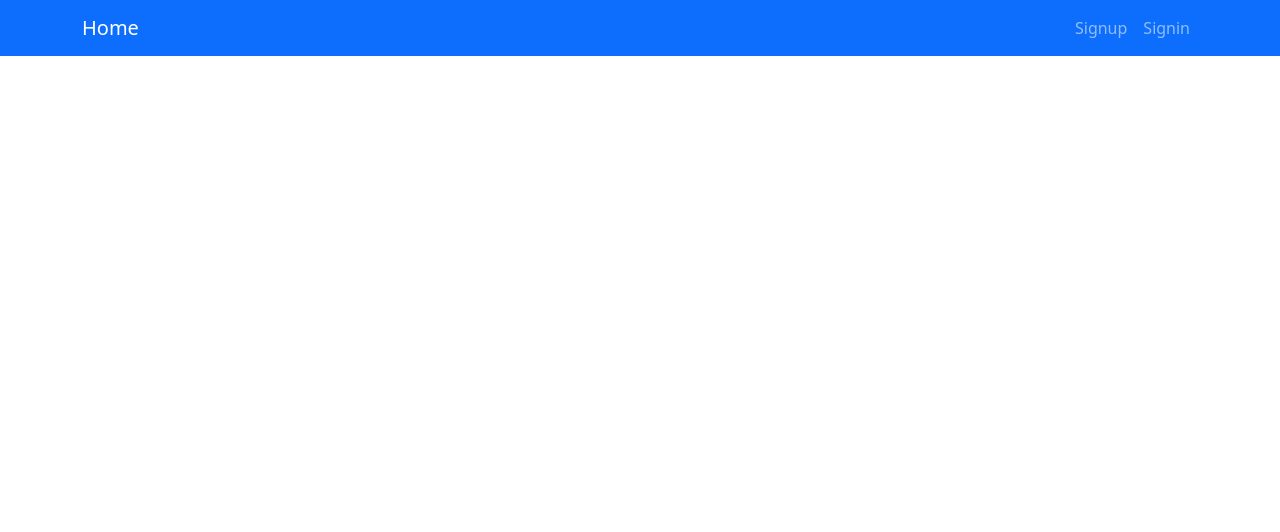
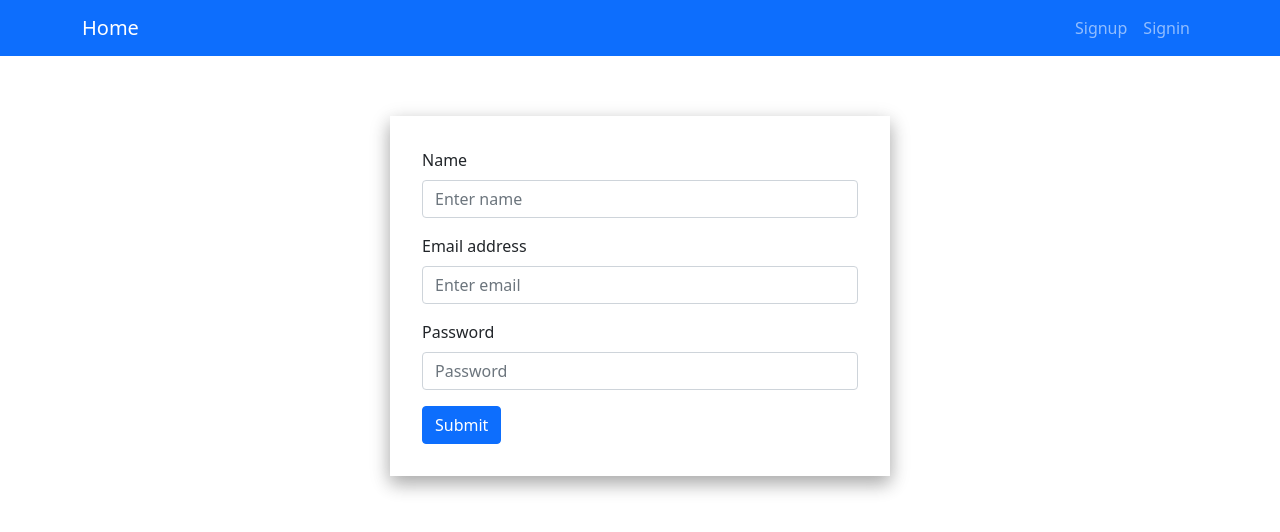
Before and after one commit to sachin-me/simple-auth-app, a React (Create React App) app in the folder client/: page /signup in a window 1280 px wide. Shown: the top 532 px of the page. Built offline with nearby package versions, Linux system fonts and the light colour scheme.

Commit message:
Add static signup form

```diff
--- a/client/src/App.js
+++ b/client/src/App.js
@@ -2,12 +2,16 @@
 import { BrowserRouter as Router, Switch, Route } from 'react-router-dom';
 import "./App.scss";
 import Header from "./components/Header";
+import Signup from "./components/Signup";
 
 function App(props) {
   return (
     <div className="App">
       <Router>
         <Header />
+        <Switch>
+          <Route path="/signup" component={Signup} />
+        </Switch>
       </Router>
     </div>
   );
--- a/client/src/App.scss
+++ b/client/src/App.scss
@@ -1 +1,10 @@
 @import '~bootstrap/scss/bootstrap.scss';
+
+.form-wrapper {
+  max-width: 500px;
+  width: 100%;
+  margin: 60px auto;
+  box-shadow: 0 8px 16px 0 rgba(0, 0, 0, 0.2),
+      0 6px 20px 0 rgba(0, 0, 0, 0.19);
+  padding: 2rem;
+}
--- /dev/null
+++ b/client/src/components/Signup/SignupForm.js
@@ -0,0 +1,26 @@
+import React from "react";
+import { Form, Button } from "react-bootstrap";
+
+function SignupForm(props) {
+  return (
+    <Form>
+      <Form.Group className="mb-3" controlId="formBasicName">
+        <Form.Label>Name</Form.Label>
+        <Form.Control type="text" placeholder="Enter name" />
+      </Form.Group>
+      <Form.Group className="mb-3" controlId="formBasicEmail">
+        <Form.Label>Email address</Form.Label>
+        <Form.Control type="email" placeholder="Enter email" />
+      </Form.Group>
+      <Form.Group className="mb-3" controlId="formBasicPassword">
+        <Form.Label>Password</Form.Label>
+        <Form.Control type="password" placeholder="Password" />
+      </Form.Group>
+      <Button variant="primary" type="submit">
+        Submit
+      </Button>
+    </Form>
+  );
+}
+
+export default SignupForm;
--- /dev/null
+++ b/client/src/components/Signup/index.js
@@ -0,0 +1,12 @@
+import React from "react";
+import SignupForm from "./SignupForm";
+
+function Signup(props) {
+  return (
+    <div className="form-wrapper">
+      <SignupForm />
+    </div>
+  );
+}
+
+export default Signup;
```
Also changed, not shown: 1 other file (tests, documents, lock files or other folders).
